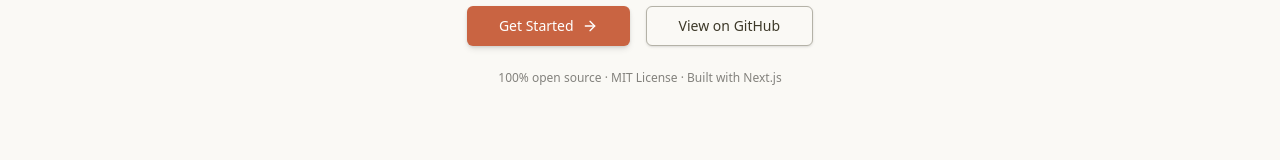
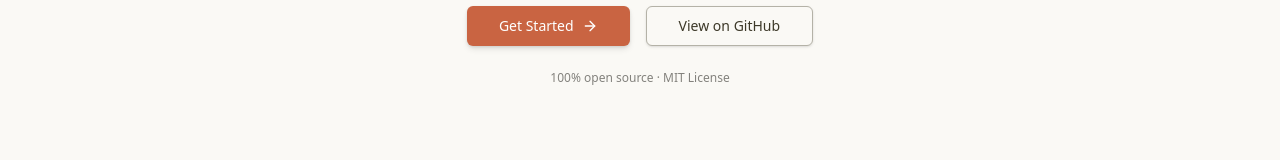
Before and after one commit to acfranzen/glance, a Next.js app: page / in a window 1280 px wide. Shown: the part 639-799 px from the top of the page. Built offline with nearby package versions, Linux system fonts and the light colour scheme; no server answers; the database is empty.

Commit message:
Remove 'Built with Next.js' from tagline

```diff
--- a/src/components/marketing/Hero.tsx
+++ b/src/components/marketing/Hero.tsx
@@ -83,7 +83,7 @@
       </div>
 
       <p className="mt-6 text-xs text-muted-foreground">
-        100% open source · MIT License · Built with Next.js
+        100% open source · MIT License
       </p>
     </section>
   );
```
